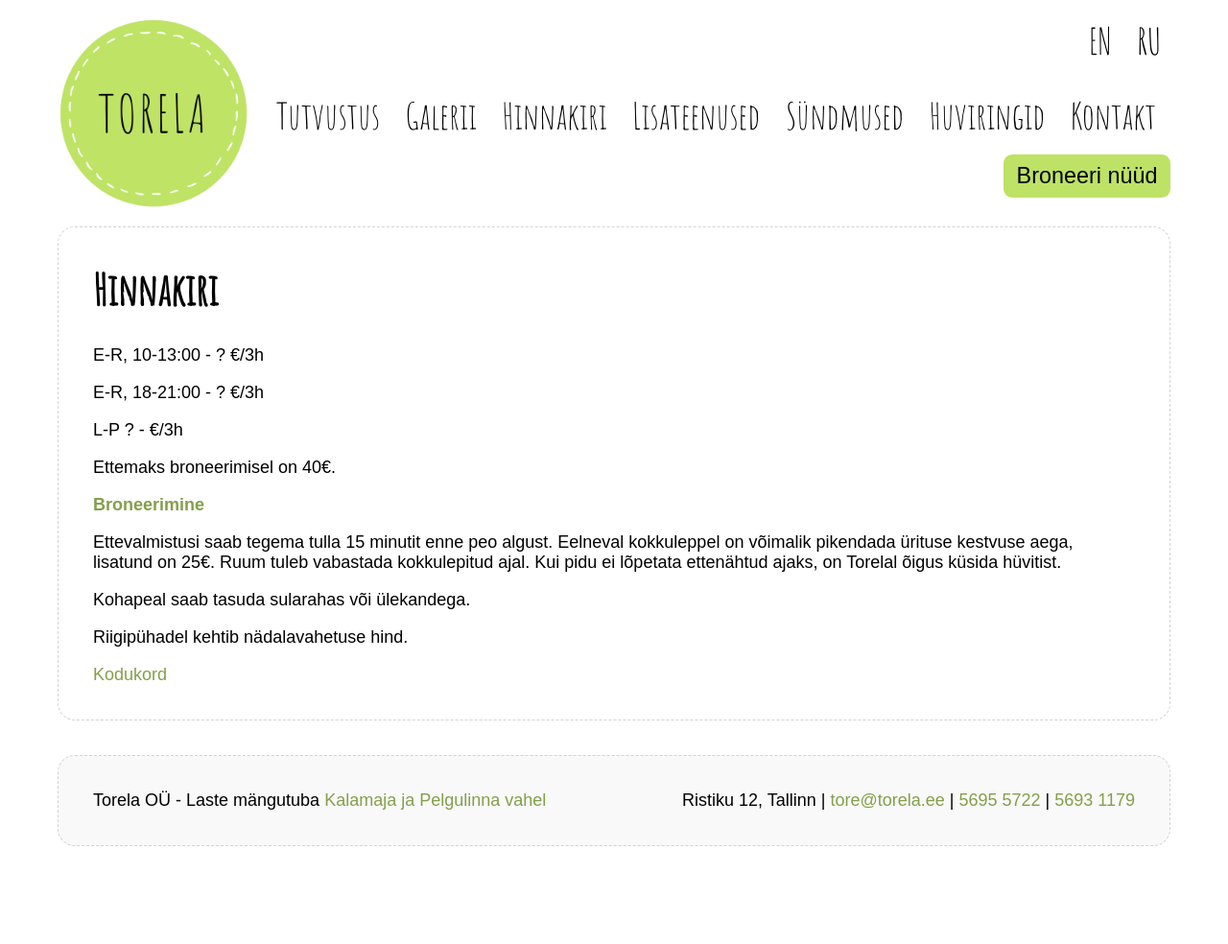
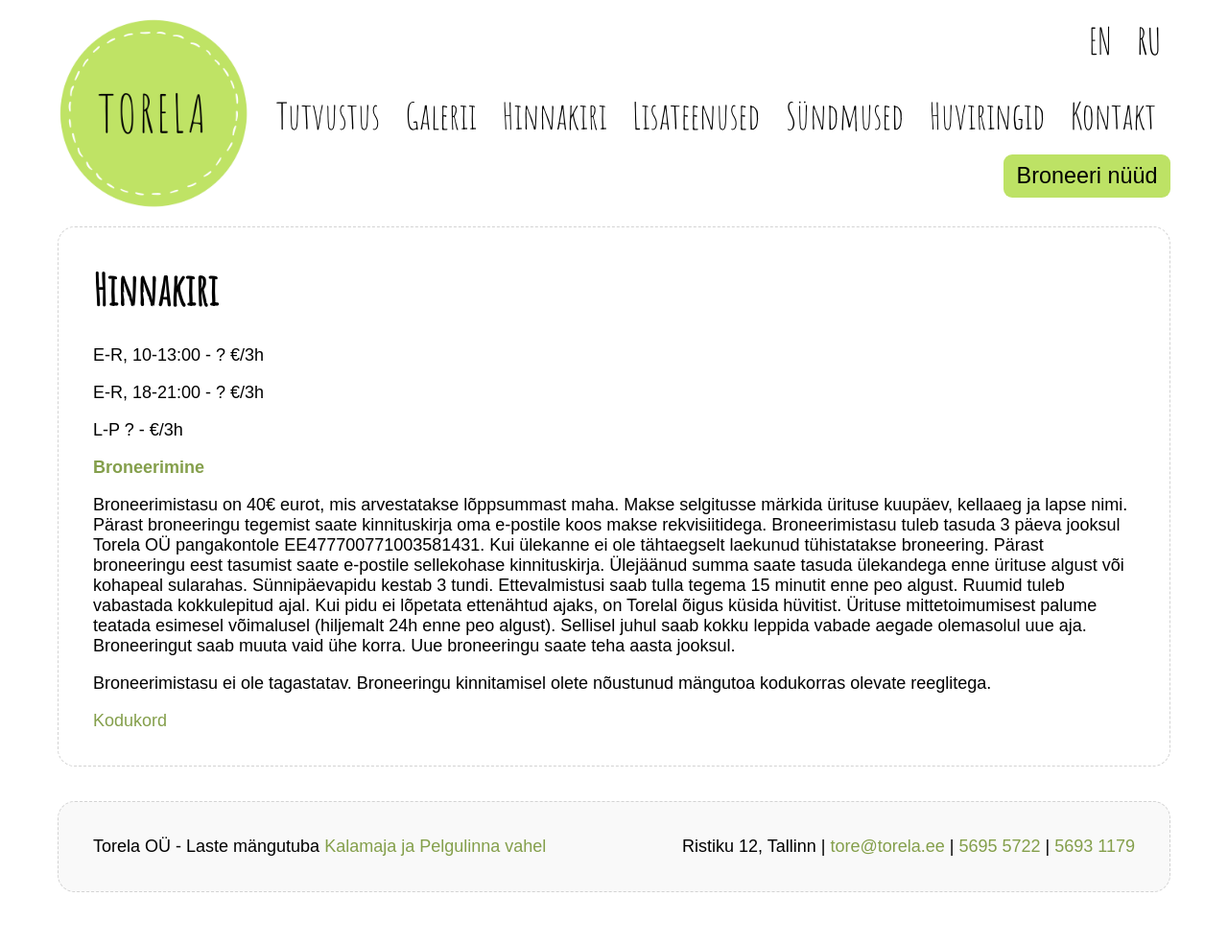
Before and after one commit to mypsik/torela, a Jekyll site: the page built from hinnakiri/index.md, in a window 1280 px wide. Shown: the whole page at 96% size. Built offline with Jekyll 4.4.1, drawn with Linux system fonts in a browser that asks for light colours; a script that is not in the unit is left out; before the commit the page ends 936 px from its top, so only the background shows below that.

Commit message:
Update index.md

```diff
--- a/hinnakiri/index.md
+++ b/hinnakiri/index.md
@@ -13,16 +13,17 @@
 
 L-P ? - €/3h
 
-Ettemaks broneerimisel on 40€.
-
 <a href="javascript:document.querySelector('.book-now').click()">**Broneerimine**</a>
 
-Ettevalmistusi saab tegema tulla 15 minutit enne peo algust.
-Eelneval kokkuleppel on võimalik pikendada ürituse kestvuse aega, lisatund on 25€.
-Ruum tuleb vabastada kokkulepitud ajal. Kui pidu ei lõpetata ettenähtud ajaks, on Torelal õigus küsida hüvitist.
+Broneerimistasu on 40€ eurot, mis arvestatakse lõppsummast maha. Makse selgitusse märkida ürituse kuupäev, kellaaeg ja lapse nimi.
+Pärast broneeringu tegemist saate kinnituskirja oma e-postile koos makse rekvisiitidega.
+Broneerimistasu tuleb tasuda 3 päeva jooksul Torela OÜ pangakontole EE477700771003581431. Kui ülekanne ei ole tähtaegselt laekunud tühistatakse broneering.
+Pärast broneeringu eest tasumist saate e-postile sellekohase kinnituskirja.
+Ülejäänud summa saate tasuda ülekandega enne ürituse algust või kohapeal sularahas.
+Sünnipäevapidu kestab 3 tundi. Ettevalmistusi saab tulla tegema 15 minutit enne peo algust. Ruumid tuleb vabastada kokkulepitud ajal. Kui pidu ei lõpetata ettenähtud ajaks, on Torelal õigus küsida hüvitist.
+Ürituse mittetoimumisest palume teatada esimesel võimalusel (hiljemalt 24h enne peo algust). Sellisel juhul saab kokku leppida vabade aegade olemasolul uue aja. Broneeringut saab muuta vaid ühe korra. Uue broneeringu saate teha aasta jooksul.
 
-Kohapeal saab tasuda sularahas või ülekandega.
-
-Riigipühadel kehtib nädalavahetuse hind.
+Broneerimistasu ei ole tagastatav.
+Broneeringu kinnitamisel olete nõustunud mängutoa kodukorras olevate reeglitega.
 
 [Kodukord](/kodukord/)
```
